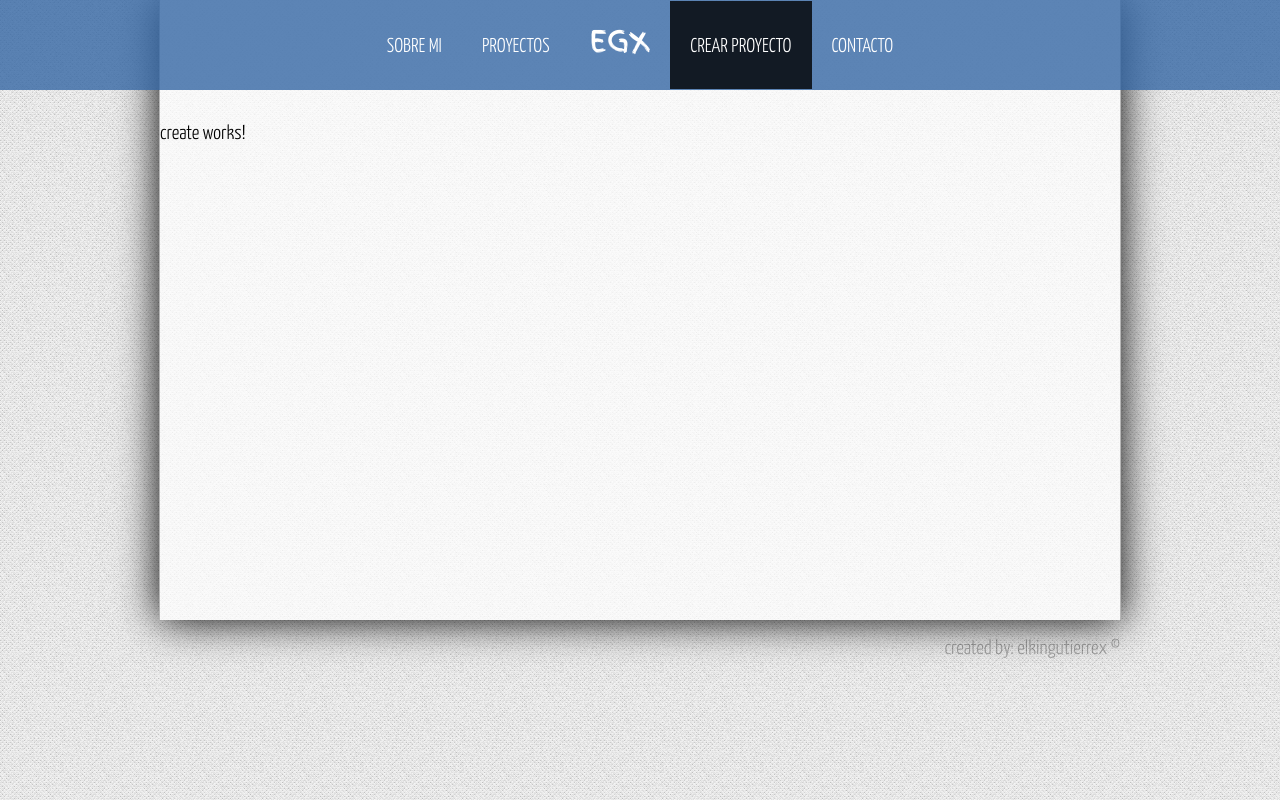
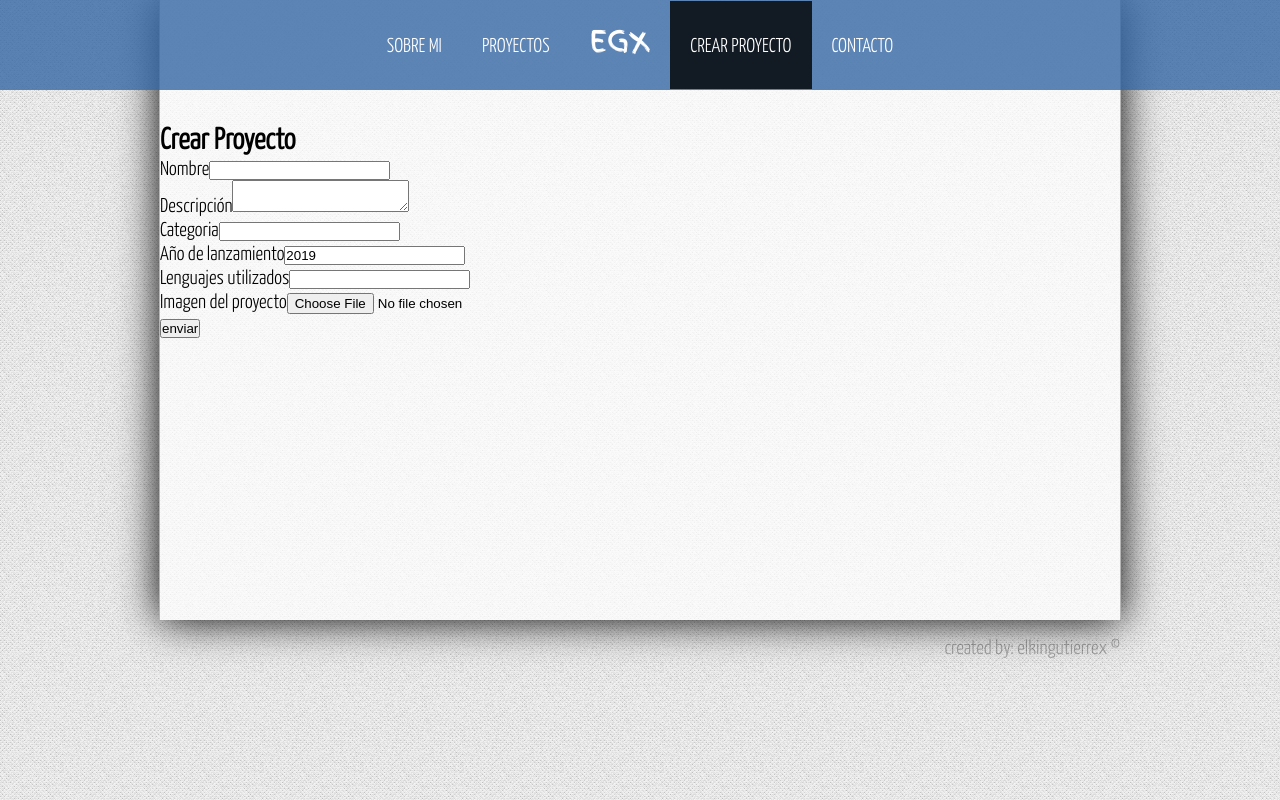
Before and after one commit to elkingutierrex/Udemy-MasterEnJavaScript-Angular8-portafolioPersonal, an Angular app: page /crear-proyecto in a window 1280 px wide. Built offline with nearby package versions, Linux system fonts and the light colour scheme.

Commit message:
244 - Formulario para crear Proyectos

```diff
--- a/src/app/components/create/create.component.html
+++ b/src/app/components/create/create.component.html
@@ -1 +1,31 @@
-<p>create works!</p>
+<div class="container">
+  <h2>{{title}} </h2>
+
+  <form #projectForm="ngForm" (ng-submit)="onSubmit(projectForm)">
+    <p>
+      <label for="name">Nombre</label>
+      <input type="text" name="name" #name="ngModel" [(ngModel)]="project.name" />
+    </p>
+    <p>
+      <label for="description">Descripción</label>
+      <textarea type="text" name="description" #description="ngModel" [(ngModel)]="project.description"></textarea>
+    </p>
+    <p>
+      <label for="category">Categoria</label>
+      <input type="category" name="category" #category="ngModel" [(ngModel)]="project.category" />
+    </p>
+    <p>
+      <label for="year">Año de lanzamiento</label>
+      <input type="text" name="year" #year="ngModel" [(ngModel)]="project.year" />
+    </p>
+    <p>
+      <label for="langs">Lenguajes utilizados</label>
+      <input type="text" name="langs" #langs="ngModel" [(ngModel)]="project.langs" />
+    </p>
+    <p>
+      <label for="image">Imagen del proyecto</label>
+      <input type="file" name="image" placeholder="Cargar imagen"/>
+    </p>
+<input type="submit" value="enviar"/>
+  </form>
+</div>
--- a/src/app/components/create/create.component.ts
+++ b/src/app/components/create/create.component.ts
@@ -1,15 +1,30 @@
 import { Component, OnInit } from '@angular/core';
+import { Project } from '../../models/project';
+import { ProjectService } from '../..//services/project.service';
 
 @Component({
   selector: 'app-create',
   templateUrl: './create.component.html',
-  styleUrls: ['./create.component.css']
+  styleUrls: ['./create.component.css'],
+  providers:[ProjectService]
 })
 export class CreateComponent implements OnInit {
 
-  constructor() { }
+  public title : string;
+  public project: Project;
+
+  constructor(
+    private _projectService: ProjectService
+  ) {
+    this.title = "Crear Proyecto";
+    this.project = new Project('','','','',2019,'','')
+  }
 
   ngOnInit() {
   }
 
+  onSubmit(form){
+    console.log(this.project);
+  }
+
 }
```
